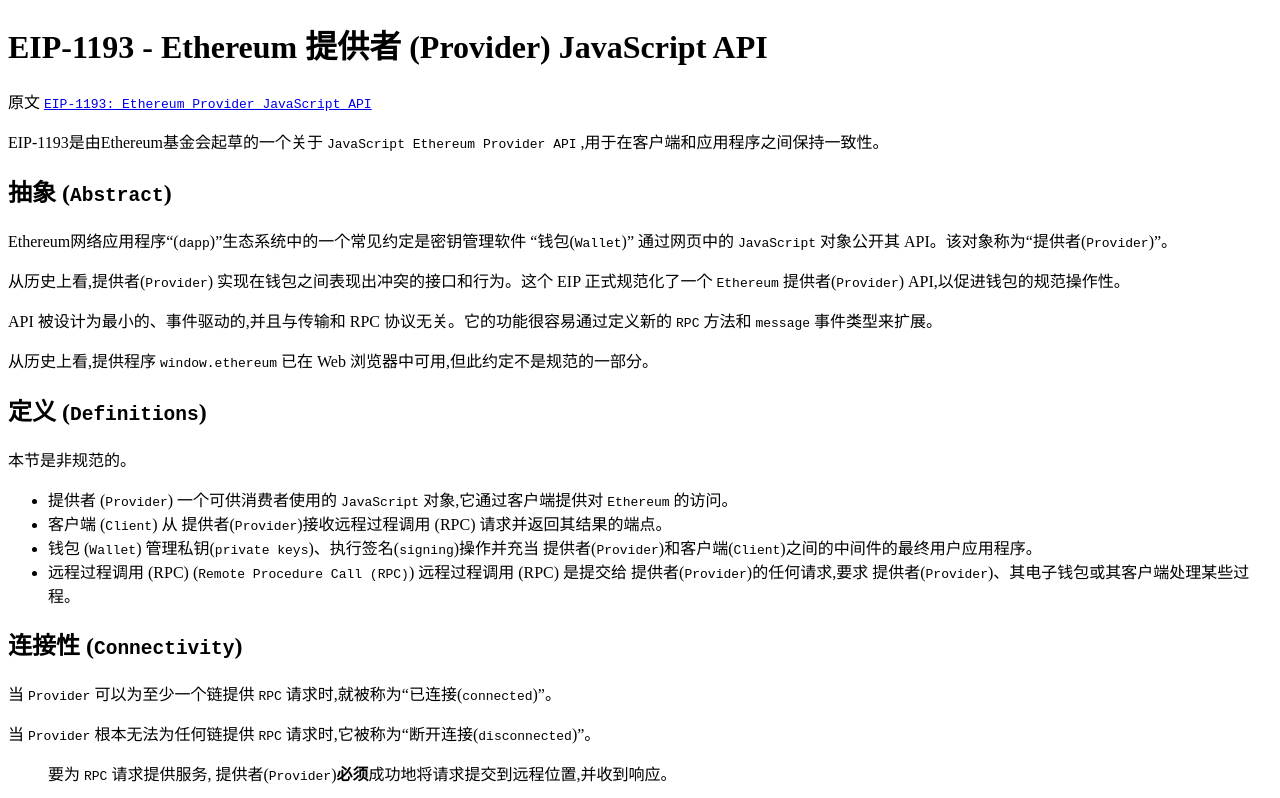
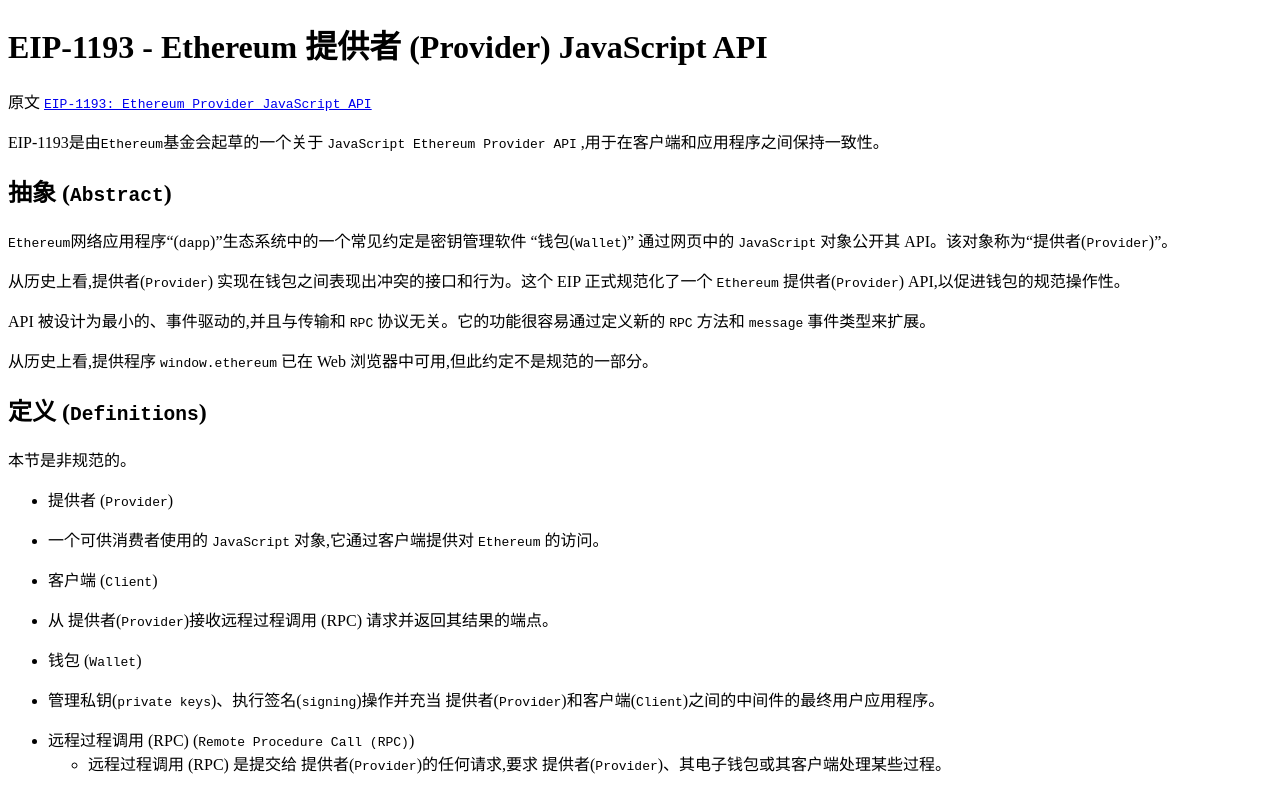
Before and after one commit to leo-web3/notes, a Next.js app: page /web3/eip/eip-1193 in a window 1280 px wide. Shown: the top 798 px of the page. Built offline with nearby package versions, Linux system fonts and the light colour scheme.

Commit message:
Update eip-1193.mdx

```diff
--- a/pages/web3/eip/eip-1193.mdx
+++ b/pages/web3/eip/eip-1193.mdx
@@ -27,15 +27,15 @@ requires: 155, 695
 
 原文 [`EIP-1193: Ethereum Provider JavaScript API`][Source-EIP-1193]
 
-EIP-1193是由Ethereum基金会起草的一个关于 `JavaScript Ethereum Provider API` ,用于在客户端和应用程序之间保持一致性。
+EIP-1193是由`Ethereum`基金会起草的一个关于 `JavaScript Ethereum Provider API` ,用于在客户端和应用程序之间保持一致性。
 
 ## 抽象 (`Abstract`)
 
-Ethereum网络应用程序“(`dapp`)”生态系统中的一个常见约定是密钥管理软件 “钱包(`Wallet`)” 通过网页中的 `JavaScript` 对象公开其 API。该对象称为“提供者(`Provider`)”。
+`Ethereum`网络应用程序“(`dapp`)”生态系统中的一个常见约定是密钥管理软件 “钱包(`Wallet`)” 通过网页中的 `JavaScript` 对象公开其 API。该对象称为“提供者(`Provider`)”。
 
 从历史上看,提供者(`Provider`) 实现在钱包之间表现出冲突的接口和行为。这个 EIP 正式规范化了一个 `Ethereum` 提供者(`Provider`) API,以促进钱包的规范操作性。
 
-API 被设计为最小的、事件驱动的,并且与传输和 RPC 协议无关。它的功能很容易通过定义新的 `RPC` 方法和 `message` 事件类型来扩展。
+API 被设计为最小的、事件驱动的,并且与传输和 `RPC` 协议无关。它的功能很容易通过定义新的 `RPC` 方法和 `message` 事件类型来扩展。
 
 从历史上看,提供程序 `window.ethereum` 已在 Web 浏览器中可用,但此约定不是规范的一部分。
 
@@ -44,13 +44,13 @@ API 被设计为最小的、事件驱动的,并且与传输和 RPC 协议无关
 本节是非规范的。
 
 -  提供者 (`Provider`)
-    一个可供消费者使用的 `JavaScript` 对象,它通过客户端提供对 `Ethereum` 的访问。
+  + 一个可供消费者使用的 `JavaScript` 对象,它通过客户端提供对 `Ethereum` 的访问。
 -  客户端 (`Client`)
-    从 提供者(`Provider`)接收远程过程调用 (RPC) 请求并返回其结果的端点。
+  + 从 提供者(`Provider`)接收远程过程调用 (RPC) 请求并返回其结果的端点。
 -  钱包 (`Wallet`)
-    管理私钥(`private keys`)、执行签名(`signing`)操作并充当 提供者(`Provider`)和客户端(`Client`)之间的中间件的最终用户应用程序。
+  + 管理私钥(`private keys`)、执行签名(`signing`)操作并充当 提供者(`Provider`)和客户端(`Client`)之间的中间件的最终用户应用程序。
 - 远程过程调用 (RPC) (`Remote Procedure Call (RPC)`)
-    远程过程调用 (RPC) 是提交给 提供者(`Provider`)的任何请求,要求 提供者(`Provider`)、其电子钱包或其客户端处理某些过程。
+  + 远程过程调用 (RPC) 是提交给 提供者(`Provider`)的任何请求,要求 提供者(`Provider`)、其电子钱包或其客户端处理某些过程。
 
 ## 连接性 (`Connectivity`)
 
@@ -231,11 +231,11 @@ interface ProviderConnectInfo {
 
 ### 切换链 (`chainChanged`)
 
-如果 提供者(`Provider`) 连接的链发生变化, 提供者(`Provider`)**必须**发出名为 `chainChanged` 的事件,其值为 `chainId: string`,根据 `eth_chainId` `Ethereum` `RPC` 方法,将新链的整数 `ID` 指定为十六进制字符串。
+如果 提供者(`Provider`) 连接的链发生变化, 提供者(`Provider`)**必须**发出名为 `chainChanged` 的事件,其值为 `chainId: string`,根据 `eth_chainId` `Ethereum RPC` 方法,将新链的整数 `ID` 指定为十六进制字符串。
 
 ### 切换钱包帐号 (accountsChanged)
 
-如果 提供者(`Provider`) 活跃的钱包账户发生变化, 提供者(`Provider`)**必须**发出名为 `accountsChanged` 的事件,其值为 `accounts: string[]`,其中包含每个 `eth_accounts` Ethereum `RPC` 方法的账户地址。
+如果 提供者(`Provider`) 活跃的钱包账户发生变化, 提供者(`Provider`)**必须**发出名为 `accountsChanged` 的事件,其值为 `accounts: string[]`,其中包含每个 `eth_accounts` `Ethereum RPC` 方法的账户地址。
 
 当 `eth_accounts` 的返回值改变时,“提供者可用账户(`Provider available accounts`)”也会改变。
 
```
